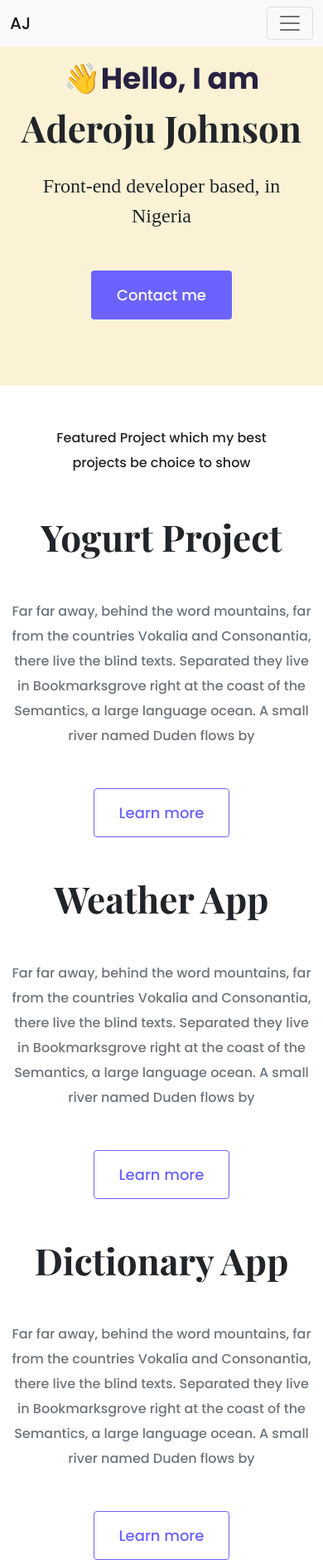
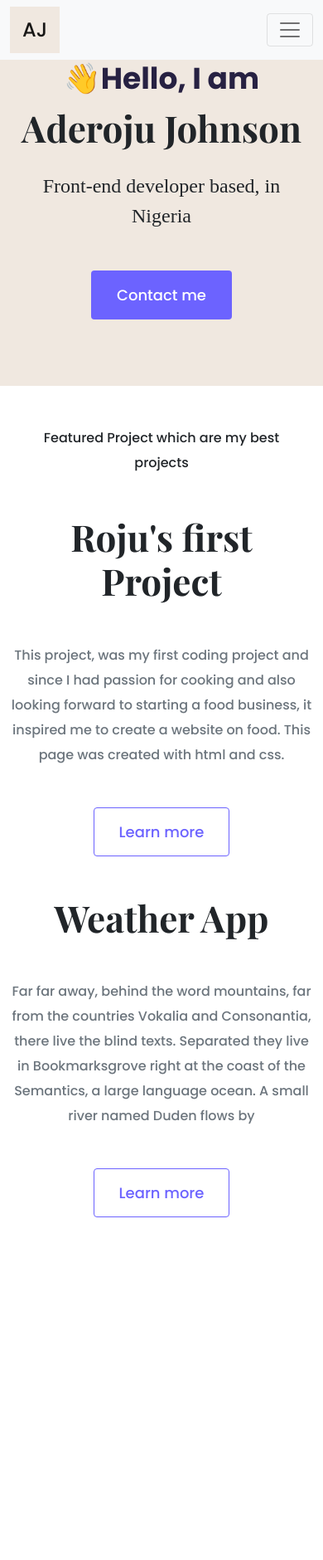
Before and after one commit to dheroju/portfolio-project, a plain HTML site: page index.html in a window 390 px wide. Shown: the whole page at 83% size. After the commit the page ends 1515 px from the top, so only its background shows below. Drawn offline with nearby package versions, Linux system fonts and the light colour scheme.

Commit message:
Added new images and updated html/css

```diff
--- a/index.html
+++ b/index.html
@@ -30,7 +30,7 @@
       name="description"
       content="Aderoju Johnson is a Front-end Developer based in Nigeria, please check out her portfolio for more details and job inquiries"
     />
-    <title>Portfolio project</title>
+    <title>Front-end Developer</title>
   </head>
   <body>
     <nav class="navbar navbar-expand-lg navbar-light bg-light fixed-top">
@@ -63,7 +63,7 @@
                 class="nav-link"
                 href="about.html"
                 title="About Aderoju Johnson"
-                >About me</a
+                >About</a
               >
             </li>
             <li class="nav-item">
@@ -71,7 +71,15 @@
                 class="nav-link"
                 href="about.html#contact"
                 title="Contact Aderoju Johnson"
-                >Contact me</a
+                >Work</a
+              >
+            </li>
+            <li class="nav-item">
+              <a
+                class="nav-link"
+                href="about.html#contact"
+                title="Contact Aderoju Johnson"
+                >Contact</a
               >
             </li>
           </ul>
@@ -86,22 +94,24 @@
         <a href="" class="btn btn-branding">Contact me</a>
       </div>
     </div>
-    <p class="text-center m-5">
-      Featured Project which my best projects be choice to show
-    </p>
+    <p class="text-center m-5">Featured Project which are my best projects</p>
     <div class="container">
       <div class="row mb-5">
         <div class="col d-none d-lg-block">
-          <img src="images/yogurt.png" class="img-fluid" alt="Yogurt project" />
+          <img
+            src="images/ChopITwithRoju.png"
+            class="img-fluid"
+            alt="ChopITwithRoju project"
+          />
         </div>
         <div class="col">
           <div class="project-description">
-            <h2 class="mb-5">Yogurt Project</h2>
+            <h2 class="mb-5">Roju's first Project</h2>
             <p class="mb-5 text-muted">
-              Far far away, behind the word mountains, far from the countries
-              Vokalia and Consonantia, there live the blind texts. Separated
-              they live in Bookmarksgrove right at the coast of the Semantics, a
-              large language ocean. A small river named Duden flows by
+              This project, was my first coding project and since I had passion
+              for cooking and also looking forward to starting a food business,
+              it inspired me to create a website on food. This page was created
+              with html and css.
             </p>
             <a href="" class="btn btn-branding-outline" title="Yogurt project"
               >Learn more</a
@@ -126,33 +136,10 @@
         </div>
         <div class="col d-none d-lg-block">
           <img
-            src="images/weather.png"
+            src="images/Weather-App.png"
             class="img-fluid"
-            alt="Yogurt project"
+            alt="Weather project"
           />
-        </div>
-      </div>
-      <div class="row">
-        <div class="col d-none d-lg-block">
-          <img
-            src="images/dictionary.png"
-            class="img-fluid"
-            alt="Yogurt project"
-          />
-        </div>
-        <div class="col">
-          <div class="project-description">
-            <h2 class="mb-5">Dictionary App</h2>
-            <p class="mb-5 text-muted">
-              Far far away, behind the word mountains, far from the countries
-              Vokalia and Consonantia, there live the blind texts. Separated
-              they live in Bookmarksgrove right at the coast of the Semantics, a
-              large language ocean. A small river named Duden flows by
-            </p>
-            <a href="" class="btn btn-branding-outline" title="Dictionary App"
-              >Learn more</a
-            >
-          </div>
         </div>
       </div>
     </div>
--- a/style.css
+++ b/style.css
@@ -1,6 +1,6 @@
 :root {
   --branding-color: #6c63ff;
-  --secondary-color: #fbf2d5;
+  --secondary-color: #f0e8e0;
   --heading-font-family: "Playfair Display", serif;
   --default-font-family: "Poppins", sans-serif;
 }
@@ -73,6 +73,12 @@ p {
   padding: 120px 60px;
 }
 
+.navbar-brand {
+  background-color: #f0e8e0;
+  padding: 10px 15px;
+  font-size: 24px;
+}
+
 @media (max-width: 900px) {
   h1 {
     font-size: 44px;
```
Also changed, not shown: images/dictionary.png (deleted), images/weather.png (deleted), images/yogurt.png (deleted), 2 other files.
